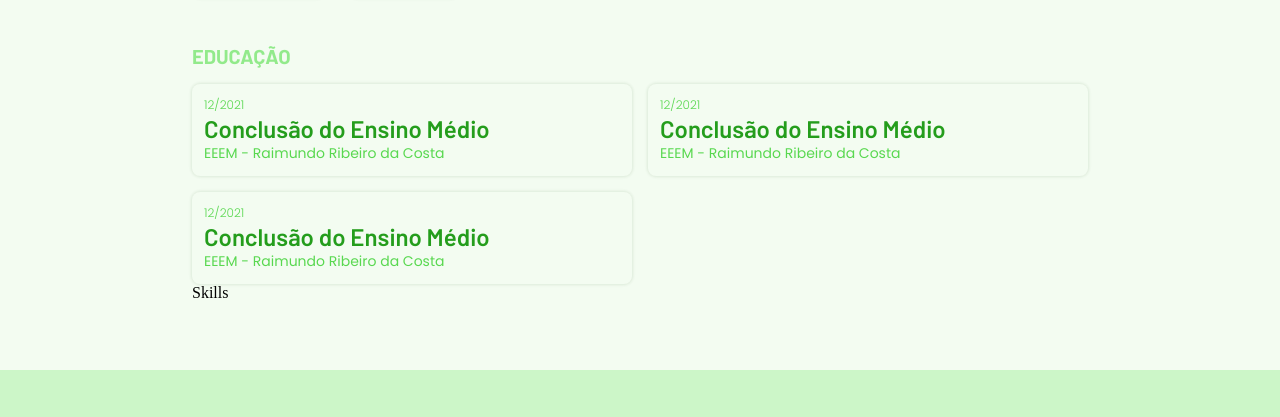
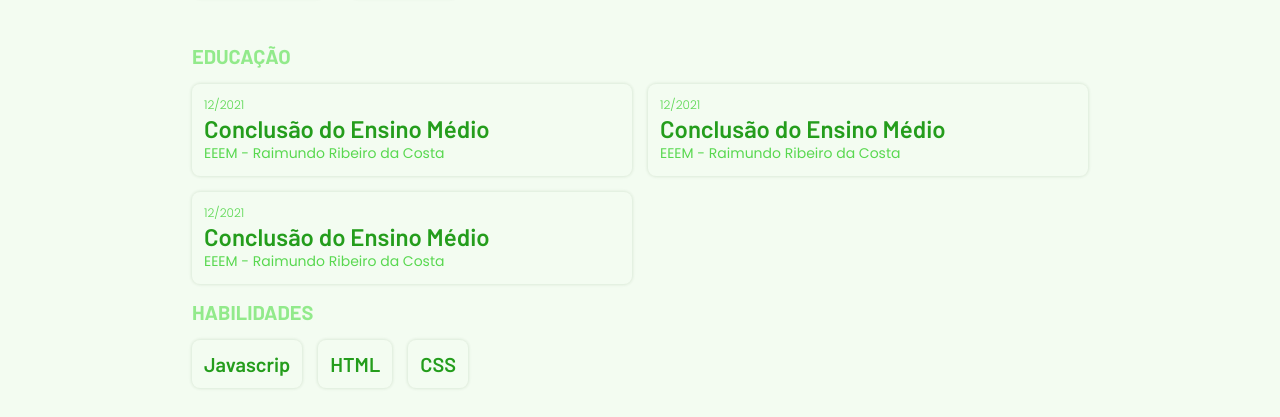
Before and after one commit to MarcosCoelhoo/mini-portfolio-marcosdev, a React (Vite) app: page /about in a window 1280 px wide. Shown: the part 454-871 px from the top of the page. Before the commit the page ends 824 px from the top, so only its background shows below. Built offline with nearby package versions, Linux system fonts and the light colour scheme; the HTML template or start-up script is replaced by a standard one.

Commit message:
feat: add skills section and style

```diff
--- a/src/components/About.jsx
+++ b/src/components/About.jsx
@@ -4,7 +4,15 @@ import React from 'react';
 
 const About = () => {
   return (
-    <section className={`animeLeft`}>
+    <section
+      className={`animeLeft`}
+      style={{
+        display: 'flex',
+        flexDirection: 'column',
+        gap: '1rem',
+        paddingBottom: '2rem',
+      }}
+    >
       <Academy />
       <Skills />
     </section>
--- a/src/components/Skills.jsx
+++ b/src/components/Skills.jsx
@@ -1,7 +1,26 @@
+import styles from './Skills.module.css';
 import React from 'react';
 
 const Skills = () => {
-  return <div>Skills</div>;
+  return (
+    <div className={styles.skills}>
+      <h1 className="title">Habilidades</h1>
+
+      <ul className={styles.list}>
+        <li className={styles.item}>
+          <p>Javascrip</p>
+        </li>
+
+        <li className={styles.item}>
+          <p>HTML</p>
+        </li>
+
+        <li className={styles.item}>
+          <p>CSS</p>
+        </li>
+      </ul>
+    </div>
+  );
 };
 
 export default Skills;
--- /dev/null
+++ b/src/components/Skills.module.css
@@ -0,0 +1,26 @@
+.skills {
+  display: flex;
+  flex-direction: column;
+  gap: 1rem;
+}
+
+.list {
+  display: flex;
+  flex-wrap: wrap;
+  gap: 1rem;
+ }
+
+ .item {
+   background: var(--color-white);
+   box-shadow: var(--shadow);
+   border-radius: 0.5rem;
+   padding: 0.75rem;
+   width: fit-content;
+ }
+
+ .item p {
+  font-family: var(--type-principal);
+  font-size: 1.25rem;
+  font-weight: 600;
+  color: var(--color-principal);
+ }
```
